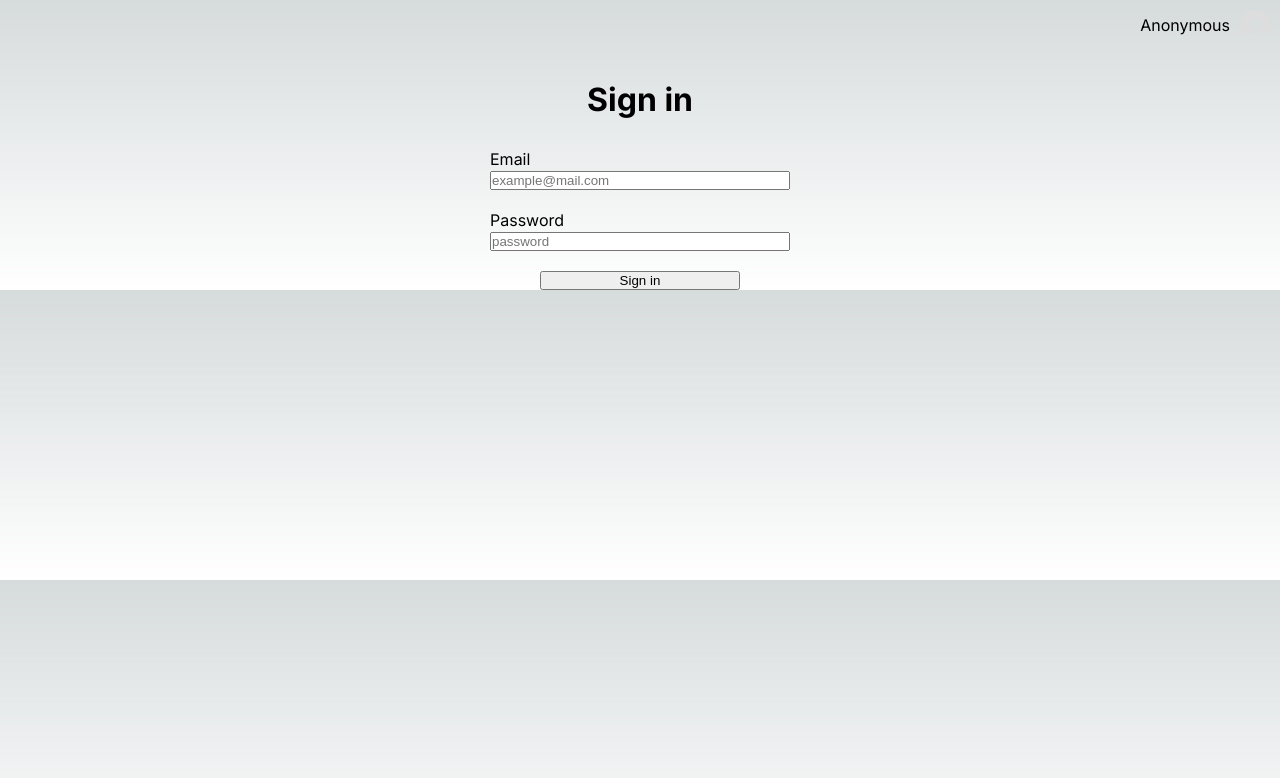
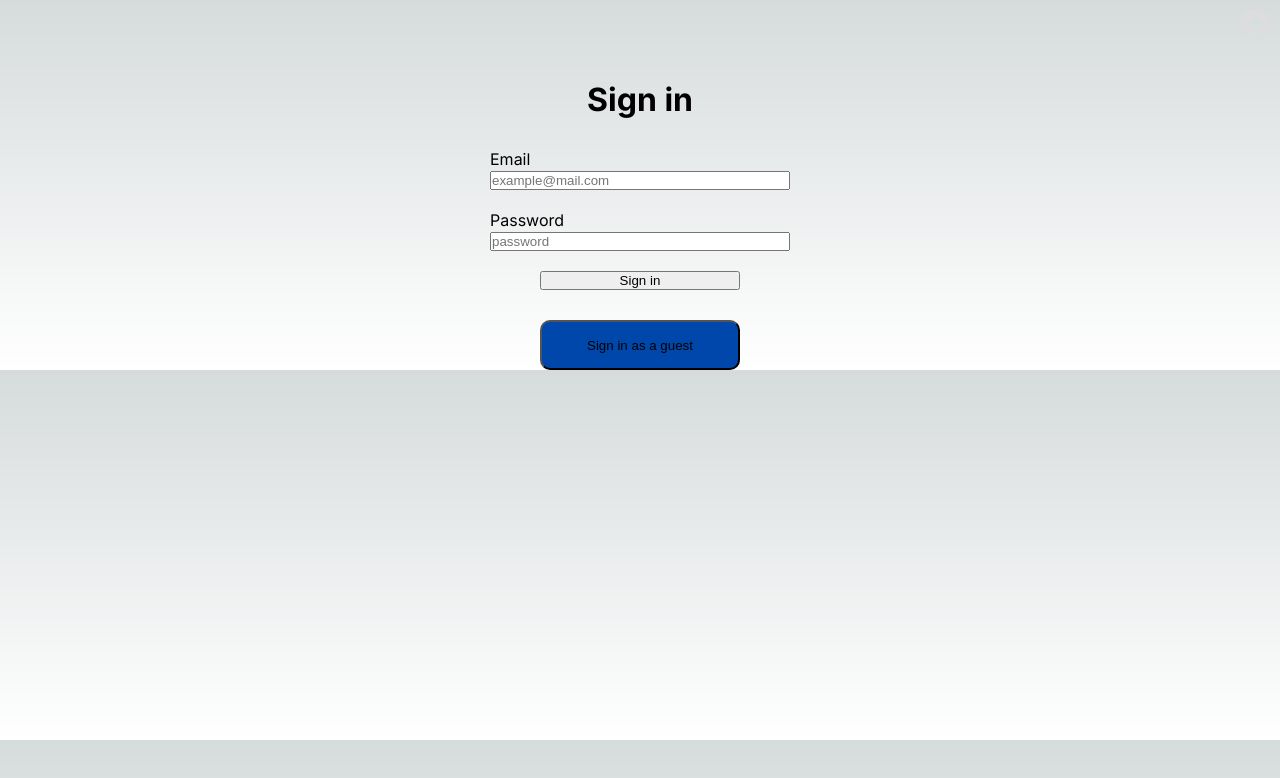
Before and after one commit to evgeniya-osmakova/courseTracking, a Next.js app: page /signin in a window 1280 px wide. Shown: the top 778 px of the page. Built offline with nearby package versions, Linux system fonts and the light colour scheme; no server answers.

Commit message:
add code improvements

```diff
--- a/src/AuthProvider.tsx
+++ b/src/AuthProvider.tsx
@@ -1,9 +1,8 @@
-import { getAuth, onAuthStateChanged, User, UserCredential } from 'firebase/auth';
-import { usePathname, useRouter } from 'next/navigation';
+import { getAuth, onAuthStateChanged, User, UserCredential } from 'firebase/auth'
 import React, { createContext, useEffect, useState } from 'react';
 
 import { logOut } from '@/firebase/auth/logout';
-import { signIn } from '@/firebase/auth/signin';
+import { anonymousSignIn, signIn } from '@/firebase/auth/signin'
 import firebase_app from '@/firebase/configuration';
 
 
@@ -12,6 +11,7 @@ const auth = getAuth(firebase_app);
 type Context = {
     user: User | null;
     loginUser: (email: string, password: string) =>  Promise<{ result: UserCredential | null, error: unknown }>;
+    loginAnonymous: () =>  Promise<{ result: UserCredential | null, error: unknown }>;
     logOutUser: () =>  Promise<{ error: unknown }>;
     loading: boolean;
 }
@@ -22,19 +22,34 @@ export const AuthProvider = ({ children }: { children: React.ReactNode }) => {
     const [user, setUser] = useState<User | null>(null);
     const [loading, setLoading] = useState(true);
 
-    const router = useRouter();
-    const pathname = usePathname();
-
-    const loginUser = (email: string, password: string) => {
+    const loginUser = async (email: string, password: string) => {
         setLoading(true);
 
-        return signIn(email, password);
+        const result = await signIn(email, password);
+
+        setLoading(false);
+
+        return result;
     };
 
-    const logOutUser = () => {
+    const loginAnonymous = async () => {
         setLoading(true);
 
-        return logOut();
+        const result = await anonymousSignIn();
+
+        setLoading(false);
+
+        return result;
+    };
+
+    const logOutUser = async () => {
+        setLoading(true);
+
+        const result = await logOut();
+
+        setLoading(false);
+
+        return result;
     };
 
     useEffect(() => {
@@ -52,6 +67,7 @@ export const AuthProvider = ({ children }: { children: React.ReactNode }) => {
         user,
         loginUser,
         logOutUser,
+        loginAnonymous,
         loading,
     };
 
--- a/src/app/[id]/page.tsx
+++ b/src/app/[id]/page.tsx
@@ -36,6 +36,10 @@ export default function Course({ params }: { params: Params }) {
     }, [router, context]);
 
     useEffect(() => {
+        if (!context || context.loading) {
+            return
+        }
+
         setLoading(true);
 
         const getData = async () => {
@@ -52,7 +56,7 @@ export default function Course({ params }: { params: Params }) {
         };
 
         getData();
-    }, [params.id]);
+    }, [params.id, context]);
 
     if (context?.loading || loading) {
         return (
--- a/src/app/components/Header/Header.tsx
+++ b/src/app/components/Header/Header.tsx
@@ -58,9 +58,9 @@ export const Header: React.FC = () => {
             <div className={styles.user}>
                 <div className={styles.name}>
                     {
-                        context?.user
-                            ? context?.user.email
-                            : 'Anonymous'
+                        context?.user?.isAnonymous
+                            ? 'Anonymous'
+                            : context?.user?.email
                     }
                 </div>
 
--- a/src/app/page.module.css
+++ b/src/app/page.module.css
@@ -3,6 +3,5 @@
   flex-direction: column;
   justify-content: space-between;
   align-items: center;
-  padding: 6rem;
-  min-height: 100vh;
+  min-height: calc(100vh - var(--header-hight));
 }
--- a/src/app/signin/page.tsx
+++ b/src/app/signin/page.tsx
@@ -5,9 +5,9 @@ import React, { FormEvent, useContext, useEffect } from 'react';
 
 import { Loading } from '@/app/components/Loading/Loading';
 import { AuthContext } from '@/AuthProvider';
-import { signIn } from '@/firebase/auth/signin';
 
 import styles from './styles.module.css';
+import { signInAnonymously } from 'firebase/auth'
 
 
 function Page() {
@@ -38,20 +38,32 @@ function Page() {
             setError(false);
         }
 
-        try {
-            const { error: fireBaseError } = await signIn(email, password);
+        const { error: fireBaseError } = await context.loginUser(email, password);
 
-            if (fireBaseError) {
-                setError(true);
+        if (fireBaseError) {
+            setError(true);
 
-                return;
-            }
-        } catch (err) {
-            setError(true);
+            return;
         }
 
         return router.push('/');
     };
+
+    const signInAnonymously = async () => {
+        if (error) {
+            setError(false);
+        }
+
+        const { error: fireBaseError } = await context.loginAnonymous();
+
+        if (fireBaseError) {
+            setError(true);
+
+            return;
+        }
+
+        return router.push('/');
+    }
 
     return (
         <main className={styles.wrapper}>
@@ -102,6 +114,15 @@ function Page() {
                     </button>
                 </form>
 
+
+                <button
+                    className={styles.anonymousButton}
+                    onClick={signInAnonymously}
+                    disabled={context.loading}
+                >
+                    Sign in as a guest
+                </button>
+
                 {error && (
                     <div className={styles.error}>
                         The error occurred, try again
--- a/src/app/signin/styles.module.css
+++ b/src/app/signin/styles.module.css
@@ -26,6 +26,19 @@
     margin: auto;
 }
 
+.anonymousButton {
+    cursor: pointer;
+    border-radius: 10px;
+    width: 200px;
+    height: 50px;
+    background-color: rgb(0, 71, 171);
+    margin-top: 30px;
+
+    &:hover {
+        opacity: 0.7;
+    }
+}
+
 .error {
     margin-top: 20px;
     color: red;
--- a/src/firebase/auth/logout.ts
+++ b/src/firebase/auth/logout.ts
@@ -1,8 +1,9 @@
-import { signOut, getAuth } from 'firebase/auth';
+import { getAuth, signOut } from 'firebase/auth'
 
-import firebase_app from '../configuration';
+import firebase_app from '@/firebase/configuration';
 
 const auth = getAuth(firebase_app);
+
 
 export async function logOut() {
     let error = null;
--- a/src/firebase/auth/signin.ts
+++ b/src/firebase/auth/signin.ts
@@ -1,12 +1,12 @@
-import { signInWithEmailAndPassword, getAuth } from 'firebase/auth';
-
-import firebase_app from '../configuration';
+import { signInWithEmailAndPassword, signInAnonymously, getAuth } from 'firebase/auth'
+import firebase_app from '@/firebase/configuration'
 
 const auth = getAuth(firebase_app);
 
 export async function signIn(email: string, password: string) {
-    let result = null,
-        error = null;
+    let result = null;
+    let error = null;
+
     try {
         result = await signInWithEmailAndPassword(auth, email, password);
     } catch (e) {
@@ -15,3 +15,16 @@ export async function signIn(email: string, password: string) {
 
     return { result, error };
 }
+
+export async function anonymousSignIn() {
+    let result = null;
+    let error = null;
+
+    try {
+        result = await signInAnonymously(auth);
+    } catch (e) {
+        error = e;
+    }
+
+    return { result, error };
+}
```
Also changed, not shown: src/app/components/CourseList/CourseList.tsx (+8 -1 lines), src/firebase/firestore/getData.ts (+10 -3 lines).
